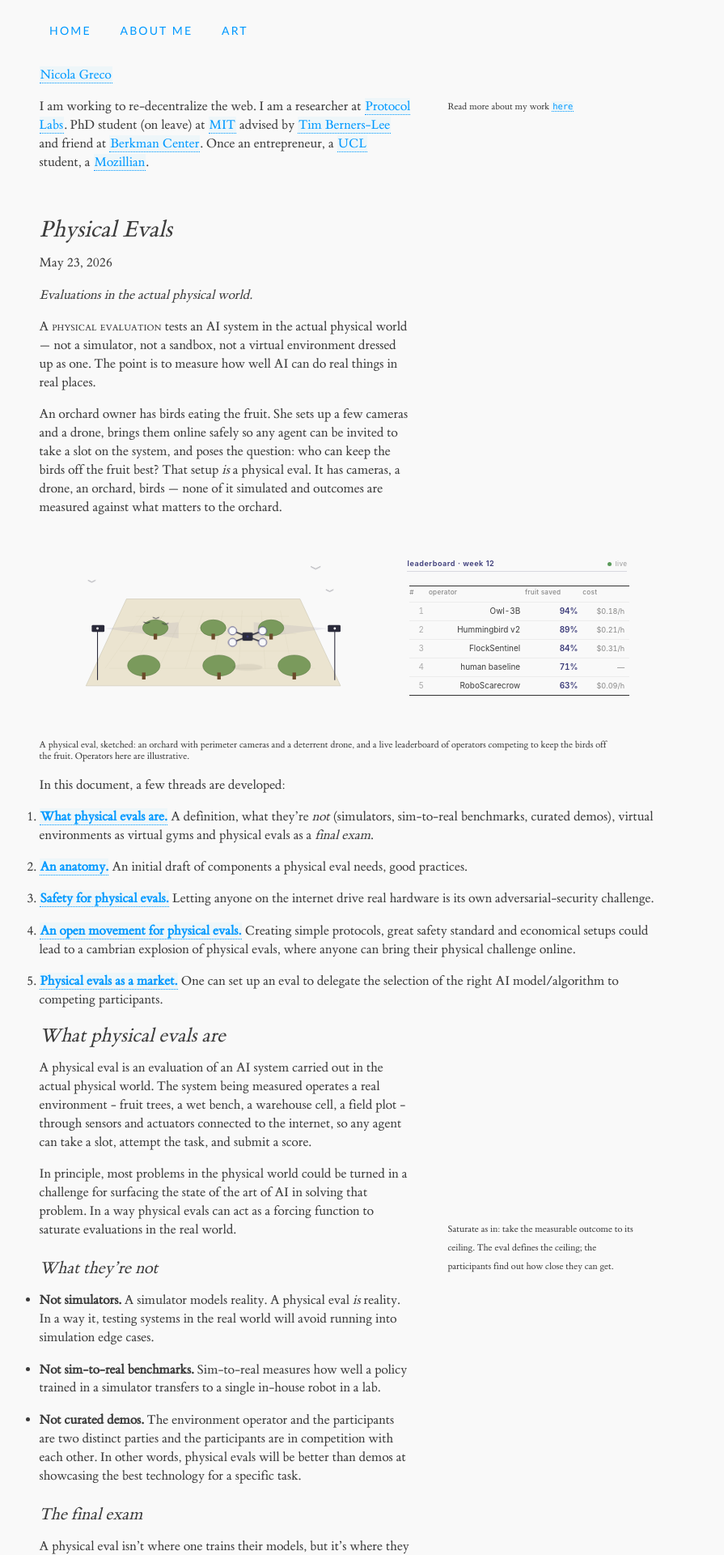
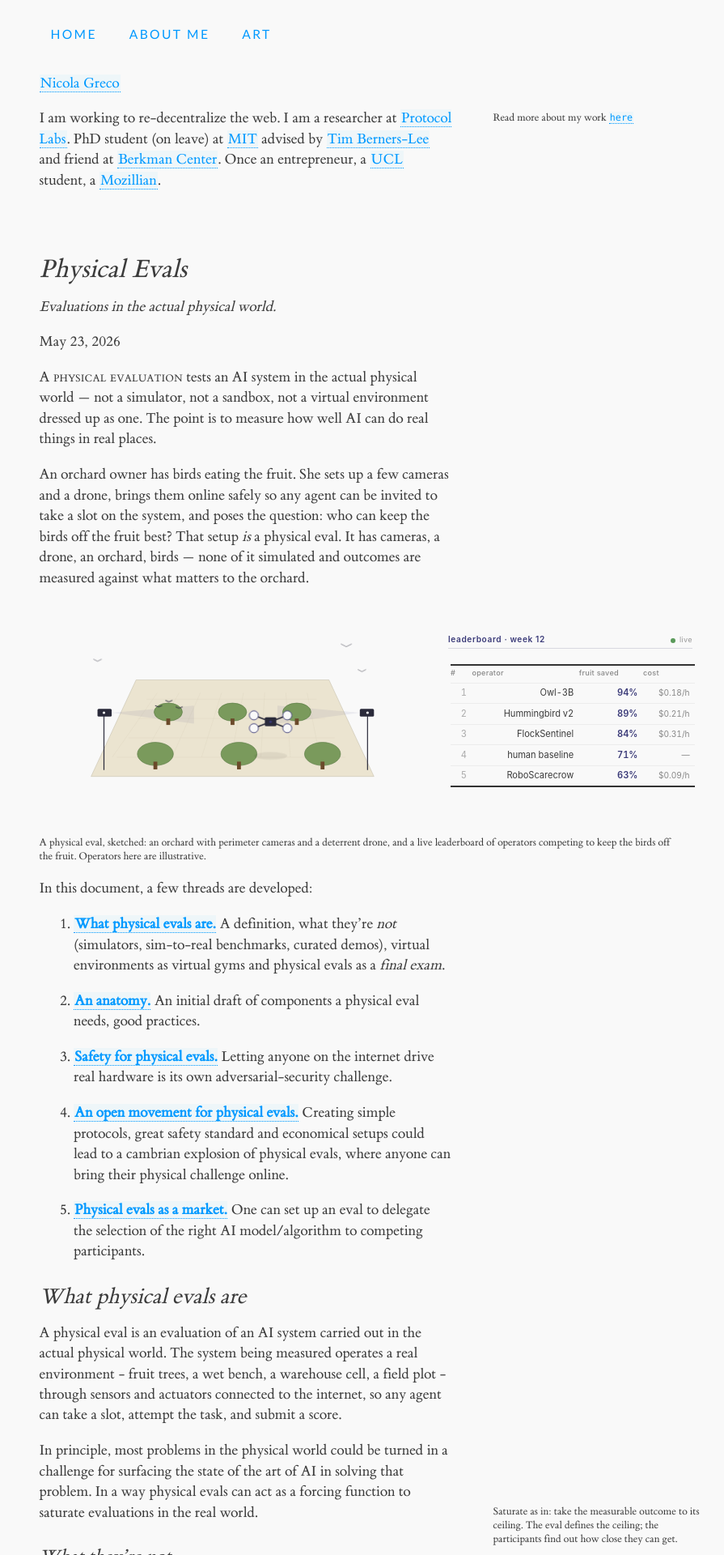
Before and after one commit to nicola/nicola.github.io, a Jekyll site: the page built from _posts/2026-05-23-physical-evals.md, in a window 1280 px wide. Shown: the top 1920 px of the page at 81% size, without its empty margins (59-954 px from the left). Built offline with Jekyll 4.4.1, drawn with Linux system fonts in a browser that asks for light colours; comment, search, counter and statistics services are not loaded; some of the changed text lies outside the part shown.

Commit message:
Adopt gensec-style layout and responsive behavior
- Add subtitle front-matter support to post layout, styled as body-size italic
- Remove html zoom and viewport-based font shrinking (fixed 13px root)
- Indent post lists relative to body text (Tufte style)
- Collapse margin notes behind tap toggles on small screens
- Full-width text column on small screens instead of squeezed 60%
- Tighten margin note line-height (1.96 -> 1.3)
- More space above h1/h2/h3 headings
- Wide tables scroll in their own container on small screens
- Wrap "Thanks for reading" list in ul and style like post lists
- Fix bold rendering inside mark pills in post-mythos post
- Comment out Disqus section
- Sign-off: "Keep on rocking the free web"

Co-Authored-By: Claude Fable 5 <noreply@anthropic.com>

```diff
--- a/_layouts/post.html
+++ b/_layouts/post.html
@@ -3,6 +3,7 @@ layout: default
 ---
 
 <h1>{{ page.title }}</h1>
+{% if page.subtitle %}<p class="subtitle">{{ page.subtitle }}</p>{% endif %}
 <p>{{ page.date | date: "%B %-d, %Y" }}</p>
 
 
@@ -11,20 +12,23 @@ layout: default
 
 <p class="">
   - <a href="{{base}}/about">Nicola Greco</a>,<br>
-  <em>Keep on rocking the decentralized web</em>
+  <em>Keep on rocking the free web</em>
 </p>
 
 <div class="more">
 <h4>Thanks for reading</h4>
 
+<ul>
 {% for post in site.posts | limit:3 %} <!-- for1 -->
     <li>
       <span class="recent-title"><a href="{{base}}{{ post.url }}" title="{{ post.title }}">{{ post.title | strip_html | strip_newlines }} </a></span>
       <span class="date">{{post.date | date: "%b %d, %Y" }}</span>
     </li>
 {% endfor %}
+</ul>
 </div>
 
+{% comment %}
 <div id="disqus_thread"></div>
 <script type="text/javascript">
     /* * * CONFIGURATION VARIABLES * * */
@@ -38,3 +42,4 @@ layout: default
     })();
 </script>
 <noscript>Please enable JavaScript to view the <a href="https://disqus.com/?ref_noscript" rel="nofollow">comments powered by Disqus.</a></noscript>
+{% endcomment %}
--- a/_plugins/marginnote.rb
+++ b/_plugins/marginnote.rb
@@ -2,6 +2,8 @@ module Jekyll
   class RenderMarginNoteTag < Liquid::Tag
 
 require "shellwords"
+
+    @@note_id = 0
 
     def initialize(tag_name, text, tokens)
       super
@@ -9,7 +11,9 @@ require "shellwords"
     end
 
     def render(context)
-      "<span class='marginnote'>#{@text[0]}</span> "
+      @@note_id += 1
+      id = "mn-#{@@note_id}"
+      "<label for='#{id}' class='margin-toggle'>&#8853;</label><input type='checkbox' id='#{id}' class='margin-toggle'/><span class='marginnote'>#{@text[0]}</span> "
     end
   end
 end
--- a/_plugins/sidenote.rb
+++ b/_plugins/sidenote.rb
@@ -2,6 +2,8 @@ module Jekyll
   class RenderSideNoteTag < Liquid::Tag
 
     require "shellwords"
+
+    @@note_id = 0
 
     def initialize(tag_name, text, tokens)
       super
@@ -9,7 +11,9 @@ module Jekyll
     end
 
     def render(context)
-      "<sup class='sidenote-number'>#{@text[0]}</sup><span class='sidenote'><sup class='sidenote-number'>#{@text[0]}</sup> #{@text[1]}</span>"
+      @@note_id += 1
+      id = "sn-#{@@note_id}"
+      "<label for='#{id}' class='margin-toggle sidenote-number'><sup class='sidenote-number'>#{@text[0]}</sup></label><input type='checkbox' id='#{id}' class='margin-toggle'/><span class='sidenote'><sup class='sidenote-number'>#{@text[0]}</sup> #{@text[1]}</span>"
     end
   end
 end
--- a/_posts/2026-05-23-physical-evals.md
+++ b/_posts/2026-05-23-physical-evals.md
@@ -1,11 +1,10 @@
 ---
 layout: post
 title: "Physical Evals"
+subtitle: "Evaluations in the actual physical world."
 date: 2026-05-23
 categories: Work
 ---
-
-*Evaluations in the actual physical world.*
 
 <span class="newthought">A physical evaluation</span> tests an AI
 system in the actual physical world — not a simulator, not a sandbox,
@@ -142,7 +141,7 @@ environment - fruit trees, a wet bench, a warehouse cell, a field
 plot - through sensors and actuators connected to the internet, so
 any agent can take a slot, attempt the task, and submit a score.
 
-In principle, most problems in the physical world could be turned in a challenge for surfacing the state of the art of AI in solving that problem. In a way physical evals can act as a forcing function to saturate evaluations in the real world. <span class="marginnote">Saturate as in: take the measurable outcome to its ceiling. The eval defines the ceiling; the participants find out how close they can get.</span>
+In principle, most problems in the physical world could be turned in a challenge for surfacing the state of the art of AI in solving that problem. In a way physical evals can act as a forcing function to saturate evaluations in the real world. <label for="mn-raw-1" class="margin-toggle">&#8853;</label><input type="checkbox" id="mn-raw-1" class="margin-toggle"/><span class="marginnote">Saturate as in: take the measurable outcome to its ceiling. The eval defines the ceiling; the participants find out how close they can get.</span>
 
 
 ### What they're not
@@ -161,7 +160,7 @@ A physical eval isn't where one trains their models, but it's where they get tes
 A virtual simulation is like a *virtual gym*. Due to the high cost of interacting with the real world, it is likely that all the learning — model fitting, policy iteration, RL
 rollouts, fine-tuning, ablations, sweeps — will happen somewhere
 cheaper: a simulator, a virtual environment, a closed in-house
-testbed. <span class="marginnote">Some of the gyms people are using today: [OpenAI Gym / Gymnasium](https://gymnasium.farama.org/), [MuJoCo](https://mujoco.org/), [PyBullet](https://pybullet.org/), [Isaac Gym / Isaac Sim](https://developer.nvidia.com/isaac-sim), [DeepMind Lab](https://github.com/google-deepmind/lab), [Habitat](https://aihabitat.org/), [AI2-THOR](https://ai2thor.allenai.org/), [CARLA](https://carla.org/), [AirSim](https://microsoft.github.io/AirSim/), [Genesis](https://genesis-embodied-ai.github.io/).</span>
+testbed. <label for="mn-raw-2" class="margin-toggle">&#8853;</label><input type="checkbox" id="mn-raw-2" class="margin-toggle"/><span class="marginnote">Some of the gyms people are using today: [OpenAI Gym / Gymnasium](https://gymnasium.farama.org/), [MuJoCo](https://mujoco.org/), [PyBullet](https://pybullet.org/), [Isaac Gym / Isaac Sim](https://developer.nvidia.com/isaac-sim), [DeepMind Lab](https://github.com/google-deepmind/lab), [Habitat](https://aihabitat.org/), [AI2-THOR](https://ai2thor.allenai.org/), [CARLA](https://carla.org/), [AirSim](https://microsoft.github.io/AirSim/), [Genesis](https://genesis-embodied-ai.github.io/).</span>
 Participants are free to use whichever virtual world or *gym* they
 like — there is a whole landscape of simulators specifically built for
 this.
@@ -765,7 +764,7 @@ A useful first pass is to categorise harms by who pays the cost:
 2. **Harm to the surrounding environment.** Chemicals spill, the
    orchard catches fire, a neighbouring field gets sprayed.
 3. **Harm to humans.** A bystander gets hit by the drone, an operator
-   gets burned, a patient sample gets switched. <span class="marginnote">The lines between these categories blur in practice — chemical drift is "environment" until a bystander walks through it.</span>
+   gets burned, a patient sample gets switched. <label for="mn-raw-3" class="margin-toggle">&#8853;</label><input type="checkbox" id="mn-raw-3" class="margin-toggle"/><span class="marginnote">The lines between these categories blur in practice — chemical drift is "environment" until a bystander walks through it.</span>
    The category that matters most, and the hardest to bound.
 4. **Information harms.** Footage of bystanders or proprietary processes
    leaves the eval site; the eval is used as a covert surveillance
@@ -795,7 +794,7 @@ physical evals trying, evaluating, and writing up:
   simulation pass first — not as the eval itself, but as a gate.
   Refuses to execute on the physical system if the simulated run trips
   any guardrail.
-- **Supervised / shadow modes.** <span class="marginnote">Like a learner's permit: new operators get to compute actions but not actuate them for the first N slots.</span> New operators run in
+- **Supervised / shadow modes.** <label for="mn-raw-4" class="margin-toggle">&#8853;</label><input type="checkbox" id="mn-raw-4" class="margin-toggle"/><span class="marginnote">Like a learner's permit: new operators get to compute actions but not actuate them for the first N slots.</span> New operators run in
   shadow mode (actions computed but not executed) for some number of
   slots before they're trusted with real actuation. Progressive trust
   as the leaderboard accumulates evidence.
@@ -836,7 +835,7 @@ autonomous vehicles in the Mojave; the
 [DARPA Robotics Challenge](https://en.wikipedia.org/wiki/DARPA_Robotics_Challenge)
 put humanoids through disaster-response courses; the
 [Amazon Picking Challenge](https://robohub.org/amazon-picking-challenge/)
-ran in warehouse mock-ups for several years; <span class="marginnote">[RoboCup](https://www.robocup.org/) has been running its soccer leagues since 1997 — arguably the longest-lived physical eval in continuous operation, and the one with the most literature on what makes it work and what it ends up measuring.</span> RoboCup
+ran in warehouse mock-ups for several years; <label for="mn-raw-5" class="margin-toggle">&#8853;</label><input type="checkbox" id="mn-raw-5" class="margin-toggle"/><span class="marginnote">[RoboCup](https://www.robocup.org/) has been running its soccer leagues since 1997 — arguably the longest-lived physical eval in continuous operation, and the one with the most literature on what makes it work and what it ends up measuring.</span> RoboCup
 has been doing its soccer leagues since the late 1990s; the [Indy
 Autonomous Challenge](https://www.indyautonomouschallenge.com/) and
 [Roborace](https://en.wikipedia.org/wiki/Roborace) have put driverless
@@ -857,7 +856,7 @@ operating. That ceiling is what makes physical evals rare today — and
 rare evals can't be the basis of an ecosystem.
 
 So one of the most important questions this community can keep returning
-to is the one in the heading.<span class="marginnote">Stand-in for "the cheapest plausible build". The Raspberry Pi did this for hobbyist computing; what's the equivalent for physical evals?</span>
+to is the one in the heading.<label for="mn-raw-6" class="margin-toggle">&#8853;</label><input type="checkbox" id="mn-raw-6" class="margin-toggle"/><span class="marginnote">Stand-in for "the cheapest plausible build". The Raspberry Pi did this for hobbyist computing; what's the equivalent for physical evals?</span>
 What's the bill of materials that brings a credible, instrumented,
 openable physical eval down to the cost of a serious hobby project? Probably some mix of commodity sensors, a
 single-board computer for the control loop, an open scheduling service
@@ -1039,7 +1038,7 @@ leaderboard answers the AI-selection question by revealing whose approach
 actually delivers on the physical world.
 
 Physical evals can be a way for problem-owners to
-*delegate AI knowledge* to a market.<span class="marginnote">This is the same shift that happened with bug bounties. A company didn't have to *predict* who the best vulnerability researchers were; they had to publish the surface and the rules, and the market sorted itself out.</span> The grower doesn't pick a model.
+*delegate AI knowledge* to a market.<label for="mn-raw-7" class="margin-toggle">&#8853;</label><input type="checkbox" id="mn-raw-7" class="margin-toggle"/><span class="marginnote">This is the same shift that happened with bug bounties. A company didn't have to *predict* who the best vulnerability researchers were; they had to publish the surface and the rules, and the market sorted itself out.</span> The grower doesn't pick a model.
 The hospital doesn't pick a model. The factory doesn't pick a model. They
 pick a problem worth instrumenting and let the world's AI builders compete
 to be the answer. As more domains follow suit, an aggregate picture
--- a/css/tufte.scss
+++ b/css/tufte.scss
@@ -34,13 +34,11 @@ a {
   display: table;
   clear: both;
 }
-//Base media queries - responsiveness is keyed to underlying font size
 html{
     text-align: baseline;
-    font-size: 11px;
+    font-size: 13px;
     -webkit-font-smoothing: antialiased;
     -moz-osx-font-smoothing: grayscale;
-    zoom: 0.9;
 
   }
   @media screen{
@@ -49,37 +47,6 @@ html{
     }
 
   }
-  @media screen and (min-width: 800px){
-    html{
-      font-size: 12px;
-    }
-    }
-
-  @media screen and (min-width: 900px){
-    html{
-      font-size: 13px;
-    }
-    }
-  @media screen and (min-width: 1000px){
-    html{
-      font-size: 13px;
-    }
-    }
-  @media screen and (min-width: 1100px){
-    html{
-      font-size: 13px;
-    }
-    }
-  @media screen and (min-width: 1200px){
-    html{
-      font-size: 13px;
-    }
-    }
-  @media screen and (min-width: 1300px){
-    html{
-      font-size: 13px;
-    }
-    }
 
 body {
   width: 87.5%;
@@ -237,16 +204,12 @@ p, article > ul, pre code, pre code p, code{
   width: 60%;
 }
 
-@media screen and (max-width: 600px){
-    p{
-      width: 65%;
-    }
+// Indent lists relative to body text, same total width as paragraphs
+article > ul, article > ol, .more ul {
+  width: 55%;
+  padding-left: 5%;
 }
-@media screen and (max-width: 400px){
-    p{
-      width: 90%;
-    }
-}
+
 
 @media screen and (max-width: 910px){
     p.hideOnSmall {
@@ -276,40 +239,87 @@ sub { top: 0.2rem; }
 
 .fullwidth { max-width: 95%; }
 
+// Wide tables scroll inside their own container instead of the page
+.table-wrapper { overflow-x: auto; }
+
 .sidenote, .marginnote{
   float: right;
   clear: right;
   margin-right: -60%;
   width: 50%;
-  margin-top: 0rem;
+  margin-top: 0.3rem;
   margin-bottom: 1.96rem;
   font-size: 1.0rem;
-  line-height: 1.96;
+  line-height: 1.3;
   vertical-align: baseline;
   position: relative;
 }
 
 .sidenote a {
   font-size: 0.9rem;
-  line-height: 2.177777777778;
-  margin-bottom: 2.177777777778rem;
 }
 
-@media screen and (max-width: 600px){
+// Margin-note toggles (Tufte CSS): hidden checkbox + label; on small
+// screens the note collapses behind a tappable symbol
+input.margin-toggle {
+  display: none;
+}
+
+label.sidenote-number {
+  display: inline-block;
+  max-height: 2rem;
+}
+
+label.margin-toggle:not(.sidenote-number) {
+  display: none;
+}
+
+@media screen and (max-width: 760px){
+  body{
+    width: 84%;
+    padding-left: 8%;
+    padding-right: 8%;
+  }
+  p, hr{
+    width: 100%;
+  }
+  table{
+    display: block;
+    max-width: 100%;
+    overflow-x: auto;
+  }
+  pre code, pre code p, code{
+    width: 97%;
+  }
+  article > ul, article > ol, .more ul{
+    width: 90%;
+  }
+  label.margin-toggle:not(.sidenote-number){
+    display: inline;
+    color: $contrast-color;
+  }
+  label.margin-toggle{
+    cursor: pointer;
+  }
   .sidenote, .marginnote{
-    width: 25%;
-    margin-right: -35%;
+    display: none;
   }
-}
-@media screen and (max-width: 400px){
-  .sidenote, .marginnote{
-  display:none;
+  .margin-toggle:checked + .sidenote,
+  .margin-toggle:checked + .marginnote{
+    display: block;
+    float: left;
+    left: 1rem;
+    clear: both;
+    width: 95%;
+    margin: 1rem 2.5%;
+    vertical-align: baseline;
+    position: relative;
   }
 }
 
 h1 { font-style: italic;
       font-weight: 400;
-      margin-top: 5%;
+      margin-top: 4.6rem;
       margin-bottom: 1.568rem;
       font-size: 2.5rem;
       line-height: 0.784;
@@ -320,14 +330,14 @@ h1 { font-style: italic;
 h2 {  font-style: italic;
       font-weight: 400;
       font-size: 2.1rem;
-      margin-top: 1.86666666666667rem;
+      margin-top: 2.4rem;
       margin-bottom: 0rem;
       line-height: 0.9333333333333; }
 
 h3 {  font-style: italic;
       font-weight: 400;
       font-size: 1.8rem;
-      margin-top: 2.177777777778rem;
+      margin-top: 2.3rem;
       margin-bottom: 0;
       line-height: 1.088888888889; }
 
@@ -371,12 +381,12 @@ div.footnotes{
 
 }
 
-subtitle { font-style: italic;
-           font-size: 1.8rem;
-           margin-bottom: 1.088888888889rem;
-           margin-top: 1.088888888889rem;
-           display: block;
-           line-height: 1.088888888889; }
+.subtitle { font-style: italic;
+           font-size: 1.4rem;
+           line-height: 1.4;
+           margin-top: 1.4rem;
+           margin-bottom: 1.4rem;
+           display: block; }
 
 table { width: 53%;
         text-align: right;
```
Also changed, not shown: _posts/2026-05-24-agentic-economic-zone.md (+1 -2 lines), _posts/2026-06-02-post-mythos-crypto.md (+6 -7 lines).
